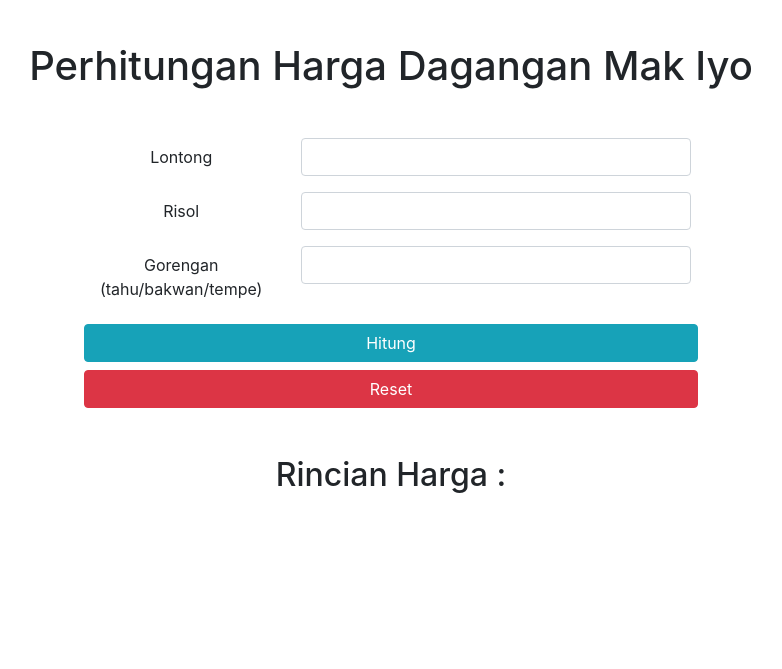
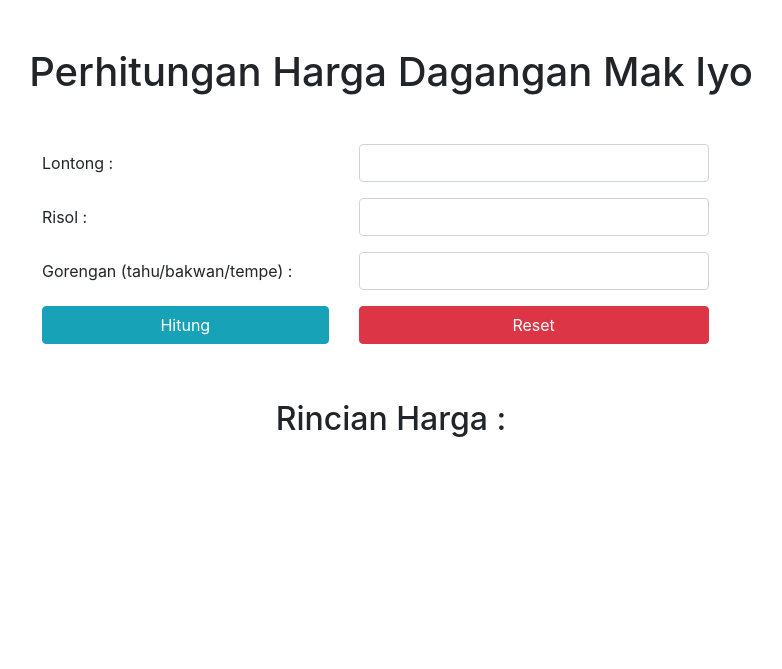
Before and after one commit to Tio-pratomo/dagangmakrakup, a plain HTML site: page index.html in a window 1280 px wide. Shown: the whole page, without its empty margins (249-1031 px from the left). Drawn offline with nearby package versions, Linux system fonts and the light colour scheme.

Commit message:
redesign UI

```diff
--- a/index.html
+++ b/index.html
@@ -14,48 +14,65 @@
 </head>
 
 <body>
-    <main>
+
+    <div class="container">
+        <div class="row mt-5">
+            <div class="col-md-8 mx-auto">
                 <h1 class="text-center">Perhitungan Harga Dagangan Mak Iyo</h1>
                 <form action="" class="mt-5">
-            <div class="form-group row justify-content-center">
-                <label for="lontong" class="col-lg-2 col-form-label text-center">Lontong</label>
-                <div class="col-lg-4">
+                    <div class="form-group row">
+                        <label for="lontong" class="col-sm-5 col-form-label text-left ml-md-3">Lontong :</label>
+                        <div class="col-sm-6">
                             <input type="number" name="lontong" id="lontong" class="form-control">
                         </div>
                     </div>
-            <div class="form-group row justify-content-center">
-                <label for="risol" class="col-lg-2 col-form-label text-center">Risol</label>
-                <div class="col-lg-4">
+
+                    <div class="form-group row">
+                        <label for="risol" class="col-sm-5 col-form-label text-left ml-md-3">Risol :</label>
+                        <div class="col-sm-6">
                             <input type="number" name="risol" id="risol" class="form-control">
                         </div>
                     </div>
-            <div class="form-group row justify-content-center">
-                <label for="gorengan"
-                    class="col-lg-2 col-form-label text-center">Gorengan<br>(tahu/bakwan/tempe)</label>
-                <div class="col-lg-4">
+                    <div class="form-group row">
+                        <label for="gorengan" class="col-sm-5 col-form-label text-left ml-md-3">Gorengan
+                            (tahu/bakwan/tempe) :</label>
+                        <div class="col-sm-6">
                             <input type="number" name="gorengan" id="gorengan" class="form-control">
                         </div>
                     </div>
+                    <div class="row">
+                        <div class="col-md-5">
+                            <button id="count" class="btn ml-md-3 btn-block btn-info text-white mb-2 ml-0"
+                                type="submit">Hitung</button>
+                        </div>
 
-            <button id="count" class="btn btn-info text-white mb-2" type="submit">Hitung</button>
-            <button id="reset" type="reset" class="btn btn-danger text-alert">Reset</button>
+                        <div class="col-md-6">
+                            <button id="reset" type="reset"
+                                class="btn ml-md-3 btn-block btn-danger text-alert">Reset</button>
+                        </div>
+                    </div>
                 </form>
+            </div>
+        </div>
 
+        <div class="row">
+            <div class="col-md-12">
                 <h2 class="text-center mt-5">Rincian Harga : </h2>
-        <table class="description table table-sm fade">
+
+                <table class="description table table-striped table-responsive fade">
                     <tr>
-                <td>Lontong</td>
-                <td class="calculation-lontong"></td>
-                <td class="total-item-lontong"></td>
+                        <td claas="w-100">Lontong</td>
+                        <td class="calculation-lontong w-100 text-center"></td>
+                        <td class="total-item-lontong w-100"></td>
                     </tr>
                     <tr>
                         <td>Risol</td>
-                <td class="calculation-risol"></td>
+                        <td class="calculation-risol text-center"></td>
                         <td class="total-item-risol"></td>
                     </tr>
                     <tr>
                         <td>Gorengan</td>
-                <td class="calculation-gorengan"></td>
+                        <td class="calculation-gorengan text-center"></td>
                         <td class="total-item-gorengan"></td>
                     </tr>
                     <tr class="font-weight-bold">
@@ -63,7 +80,14 @@
                         <td class="total"></td>
                     </tr>
                 </table>
-    </main>
+
+            </div>
+        </div>
+
+    </div>
+
+
+
 
     <script src="./assets/script.js" defer></script>
 </body>
```
Lines whose indentation alone changed are shown as unchanged.
